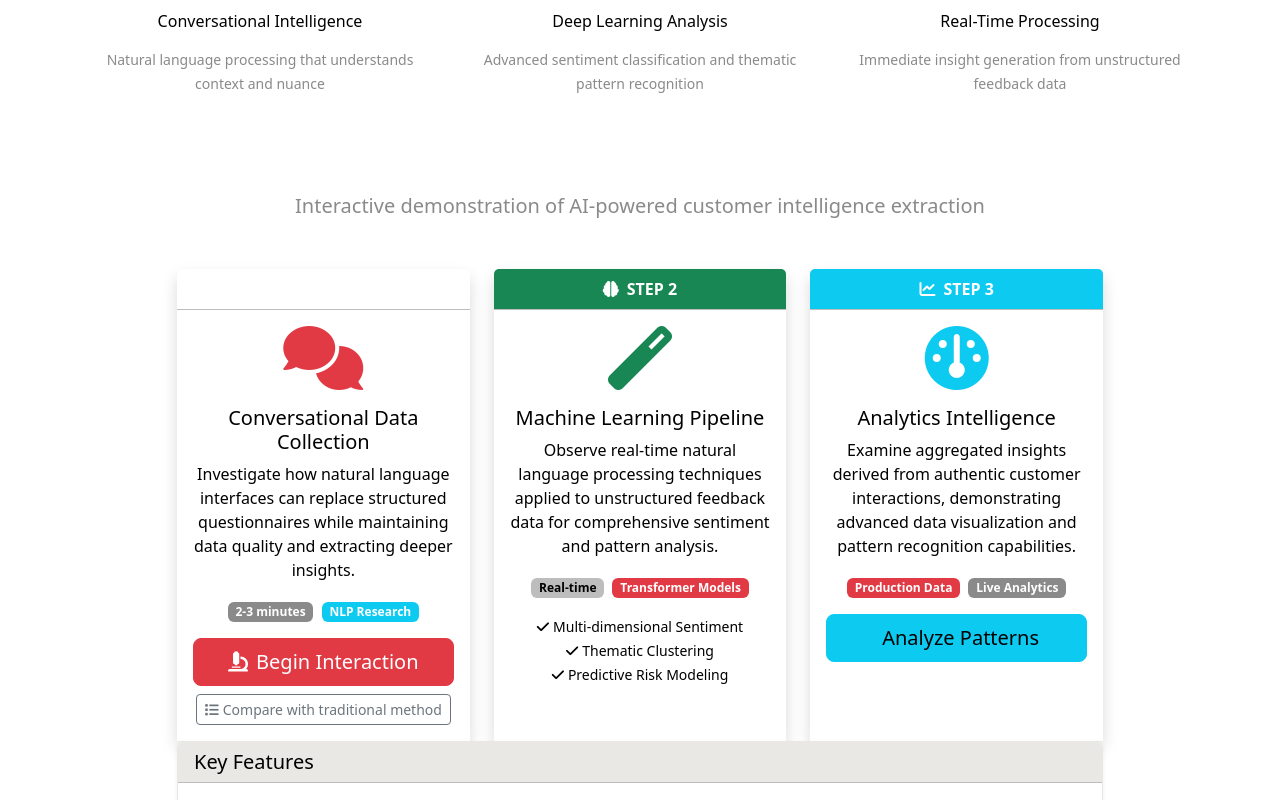
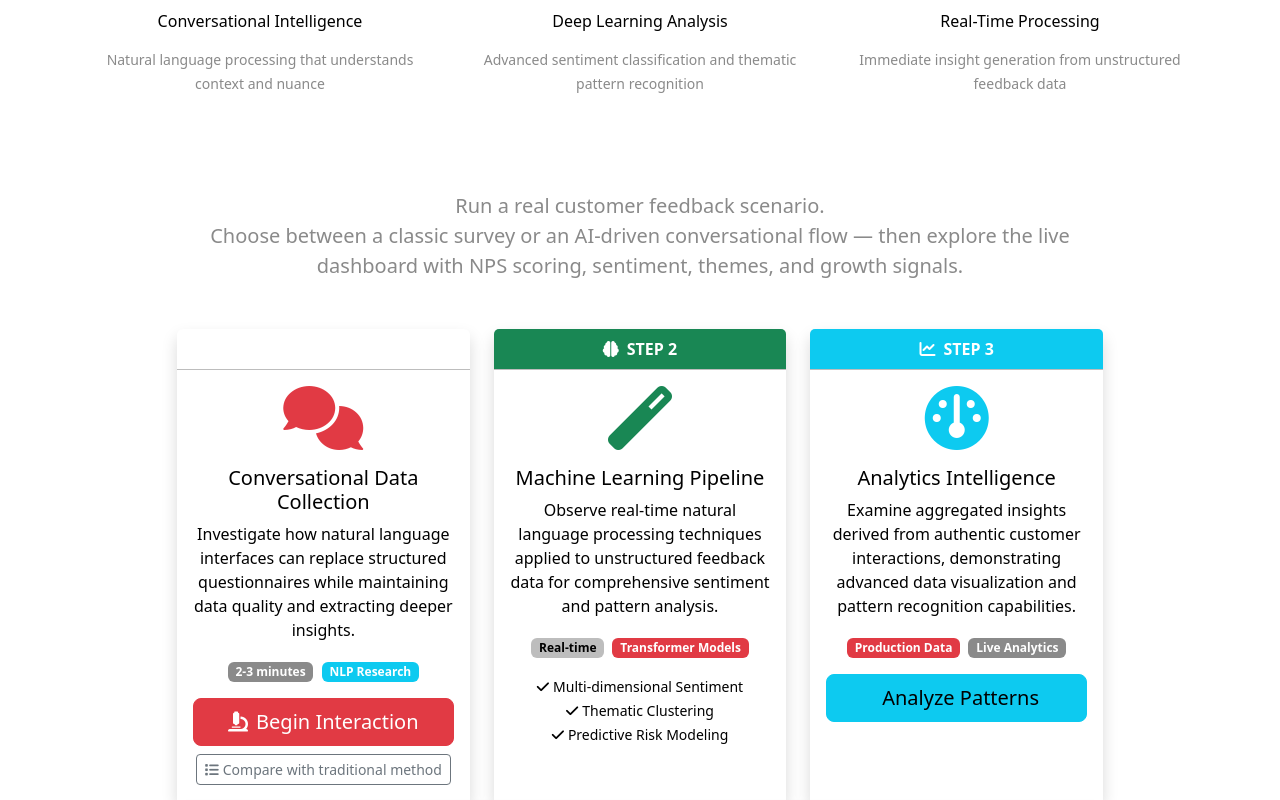
Before and after one commit to rivvalue/voia-docs, a Flask app: page / in a window 1280 px wide. Shown: the part 426-1226 px from the top of the page. Run offline with Flask 3, Linux system fonts and the light colour scheme.

Commit message:
Update homepage text to describe a customer feedback scenario
Modify the content of templates/index.html to enhance the user experience description on the homepage, and reorder integrations in .replit file.

Replit-Commit-Author: Agent
Replit-Commit-Session-Id: ed40431e-a156-4555-8728-1c5e25fc44a3
Replit-Commit-Checkpoint-Type: full_checkpoint
Replit-Commit-Screenshot-Url: https://storage.googleapis.com/screenshot-production-us-central1/eca66c11-1e52-49de-a7f4-cfa95608a870/ed40431e-a156-4555-8728-1c5e25fc44a3/oLRT7Sa

```diff
--- a/templates/index.html
+++ b/templates/index.html
@@ -140,7 +140,8 @@
     <div class="col-lg-10 mx-auto">
         <!-- What You'll Experience Section -->
         <div class="text-center mb-5 mt-5">
-            <p class="lead text-muted mb-5">Interactive demonstration of AI-powered customer intelligence extraction</p>
+            <p class="lead text-muted mb-5">Run a real customer feedback scenario.<br>
+            Choose between a classic survey or an AI-driven conversational flow — then explore the live dashboard with NPS scoring, sentiment, themes, and growth signals.</p>
         </div>
 
         <div class="row g-4 mb-6">
```
Also changed, not shown: 1 other file.
